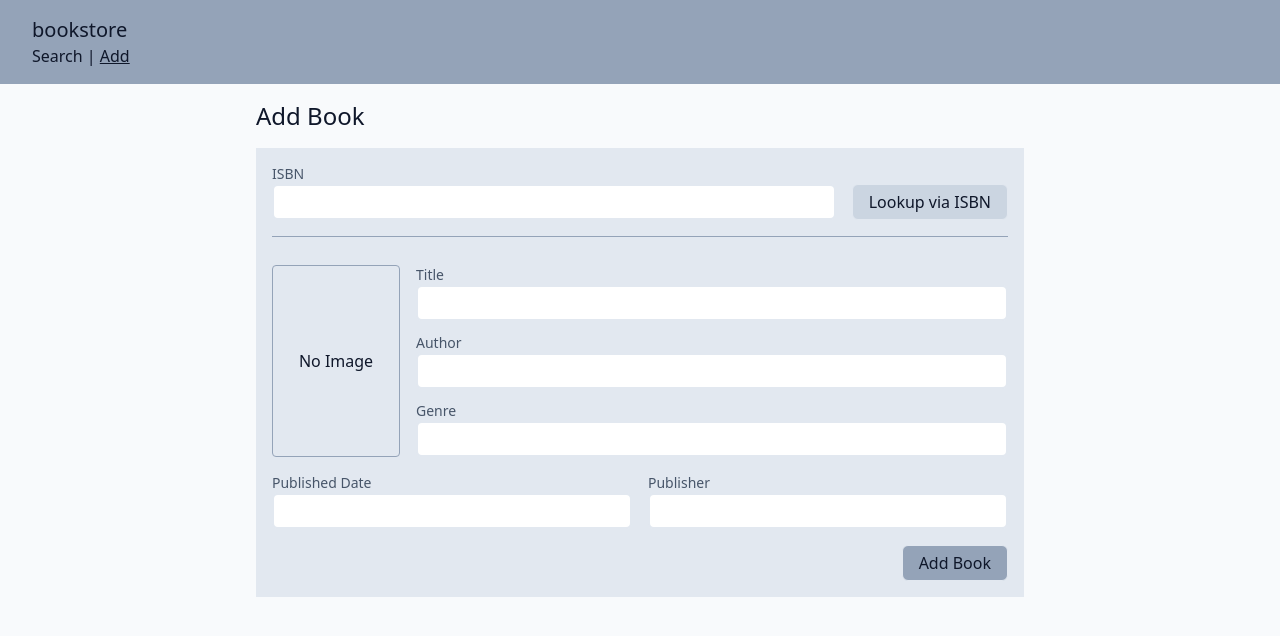
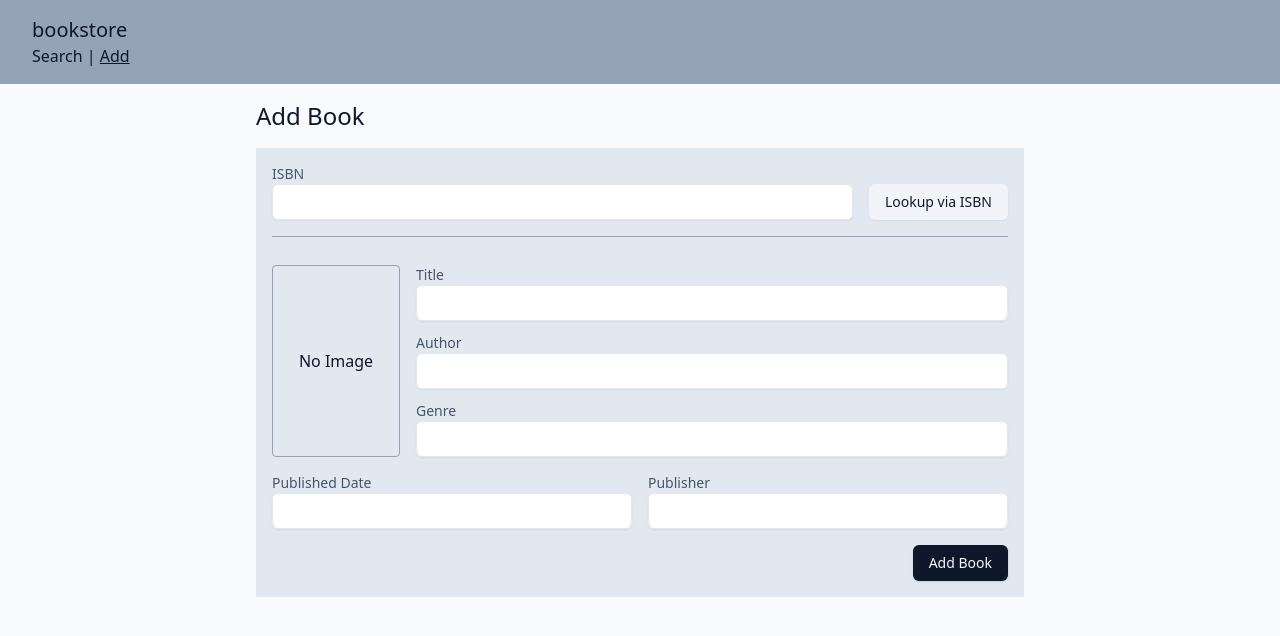
Before and after one commit to dylants/bookstore, a Next.js app: page /add in a window 1280 px wide. Shown: the top 636 px of the page. Built offline with nearby package versions, Linux system fonts and the light colour scheme.

Commit message:
feat: add button and input components
- Add button and input shadcn components
- Use them both in the Add Book page

```diff
--- a/package.json
+++ b/package.json
@@ -10,6 +10,7 @@
   },
   "dependencies": {
     "@radix-ui/react-icons": "1.3.0",
+    "@radix-ui/react-slot": "1.0.2",
     "class-variance-authority": "0.7.0",
     "clsx": "2.1.0",
     "next": "14.0.4",
--- a/src/app/add/page.tsx
+++ b/src/app/add/page.tsx
@@ -7,10 +7,12 @@ import {
   UseFormRegister,
   useForm,
 } from "react-hook-form";
+import clsx from "clsx";
+import Image from "next/image";
+import { Button } from "@/components/ui/button";
+import { Input } from "@/components/ui/input";
 import useIsbnSearch from "@/components/useIsbnSearch";
 import { Book as BookType } from "@/types/Book";
-import clsx from "clsx";
-import Image from "next/image";
 
 interface AddBookFormInput extends Omit<BookType, "publishedDate"> {
   publishedDate: Date | string;
@@ -33,12 +35,8 @@ function AddBookFormInput({
       <label className="text-sm text-slate-600 capitalize">
         {fieldNameToDisplay}
       </label>
-      <input
-        className={clsx(
-          "border-2 rounded-md py-1 px-2",
-          errors[fieldName] &&
-            "border-red-500 focus-visible:outline-red-500 outline-0",
-        )}
+      <Input
+        className={clsx(errors[fieldName] && "border-red-500")}
         type="text"
         {...register(fieldName, { required: true })}
       />
@@ -97,13 +95,9 @@ export default function AddBookPage() {
             fieldName="ISBN"
             register={register}
           />
-          <button
-            className="border rounded-md px-4 h-9 bg-slate-300 text-slate-900"
-            type="button"
-            onClick={() => onLookup()}
-          >
+          <Button variant="secondary" type="button" onClick={() => onLookup()}>
             Lookup via ISBN
-          </button>
+          </Button>
         </div>
 
         <hr className="mt-4 mb-3 border-slate-400" />
@@ -156,12 +150,7 @@ export default function AddBookPage() {
         </div>
 
         <div className="flex justify-end mt-4">
-          <button
-            className="border rounded-md px-4 h-9 bg-slate-400 text-slate-900"
-            type="submit"
-          >
-            Add Book
-          </button>
+          <Button type="submit">Add Book</Button>
         </div>
       </form>
     </div>
--- /dev/null
+++ b/src/components/ui/button.tsx
@@ -0,0 +1,57 @@
+import * as React from "react";
+import { Slot } from "@radix-ui/react-slot";
+import { cva, type VariantProps } from "class-variance-authority";
+
+import { cn } from "lib/utils";
+
+const buttonVariants = cva(
+  "inline-flex items-center justify-center whitespace-nowrap rounded-md text-sm font-medium transition-colors focus-visible:outline-none focus-visible:ring-1 focus-visible:ring-ring disabled:pointer-events-none disabled:opacity-50",
+  {
+    defaultVariants: {
+      size: "default",
+      variant: "default",
+    },
+    variants: {
+      size: {
+        default: "h-9 px-4 py-2",
+        icon: "h-9 w-9",
+        lg: "h-10 rounded-md px-8",
+        sm: "h-8 rounded-md px-3 text-xs",
+      },
+      variant: {
+        default:
+          "bg-primary text-primary-foreground shadow hover:bg-primary/90",
+        destructive:
+          "bg-destructive text-destructive-foreground shadow-sm hover:bg-destructive/90",
+        ghost: "hover:bg-accent hover:text-accent-foreground",
+        link: "text-primary underline-offset-4 hover:underline",
+        outline:
+          "border border-input bg-background shadow-sm hover:bg-accent hover:text-accent-foreground",
+        secondary:
+          "bg-secondary text-secondary-foreground shadow-sm hover:bg-secondary/80",
+      },
+    },
+  },
+);
+
+export interface ButtonProps
+  extends React.ButtonHTMLAttributes<HTMLButtonElement>,
+    VariantProps<typeof buttonVariants> {
+  asChild?: boolean;
+}
+
+const Button = React.forwardRef<HTMLButtonElement, ButtonProps>(
+  ({ className, variant, size, asChild = false, ...props }, ref) => {
+    const Comp = asChild ? Slot : "button";
+    return (
+      <Comp
+        className={cn(buttonVariants({ className, size, variant }))}
+        ref={ref}
+        {...props}
+      />
+    );
+  },
+);
+Button.displayName = "Button";
+
+export { Button, buttonVariants };
--- /dev/null
+++ b/src/components/ui/input.tsx
@@ -0,0 +1,25 @@
+import * as React from "react";
+
+import { cn } from "lib/utils";
+
+export interface InputProps
+  extends React.InputHTMLAttributes<HTMLInputElement> {}
+
+const Input = React.forwardRef<HTMLInputElement, InputProps>(
+  ({ className, type, ...props }, ref) => {
+    return (
+      <input
+        type={type}
+        className={cn(
+          "flex h-9 w-full rounded-md border border-input px-3 py-1 text-sm shadow-sm transition-colors file:border-0 file:text-sm file:font-medium placeholder:text-muted-foreground focus-visible:outline-none focus-visible:ring-1 focus-visible:ring-ring disabled:cursor-not-allowed disabled:opacity-50",
+          className,
+        )}
+        ref={ref}
+        {...props}
+      />
+    );
+  },
+);
+Input.displayName = "Input";
+
+export { Input };
```
Also changed, not shown: 1 other file (tests, documents, lock files or other folders).
